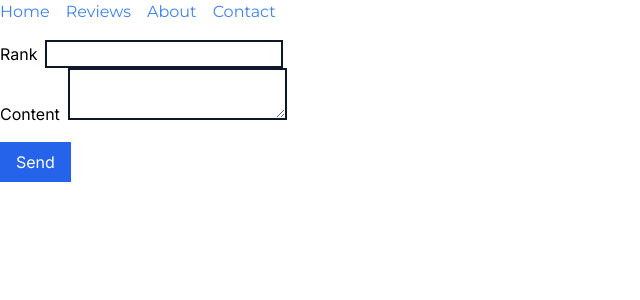
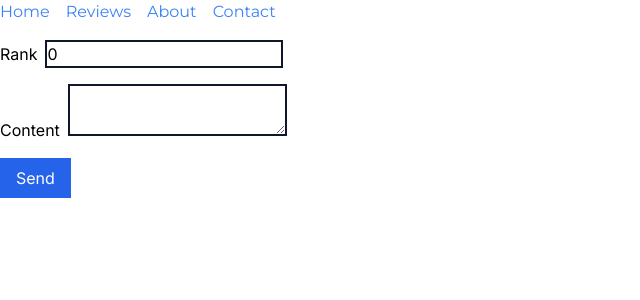
Before and after one commit to patrykomiotek/pcapp, a Next.js app: page /reviews/create in a window 1280 px wide. Shown: the top 300 px of the page, without its empty margins (0-640 px from the left). Built offline with nearby package versions, Linux system fonts and the light colour scheme; no server answers.

Commit message:
feat: client form validation

```diff
--- a/src/app/layout.tsx
+++ b/src/app/layout.tsx
@@ -1,10 +1,16 @@
 import type { Metadata } from "next";
 import { Inter } from "next/font/google";
+import localFont from "next/font/local";
 import "./globals.css";
 import { NavMenu } from "@/ui";
 import { Providers } from "./Providers";
 
 const inter = Inter({ subsets: ["latin"] });
+
+// const myFont = localFont({
+//   src: "https://fonts.googleapis.com/css2?family=Roboto:ital,wght@0,100;0,300;0,400;0,500;0,700;0,900;1,100;1,300;1,400;1,500;1,700;1,900&display=swap",
+// });
+// myFont.className
 
 export const metadata: Metadata = {
   title: "Create Next App",
--- a/src/app/reviews/create/actions.ts
+++ b/src/app/reviews/create/actions.ts
@@ -5,16 +5,42 @@ import { CreateReviewDto, createReviewSchema } from "@/types/Review";
 import { revalidatePath } from "next/cache";
 import { redirect } from "next/navigation";
 
-export const sendForm = async (data: FormData) => {
-  const review: CreateReviewDto = {
-    rank: parseInt(data.get("rank") as string, 10),
-    content: data.get("content") as string,
-  };
+// export const sendForm = async (data: FormData) => {
+//   const review: CreateReviewDto = {
+//     rank: parseInt(data.get("rank") as string, 10),
+//     content: data.get("content") as string,
+//   };
 
-  const validationResult = createReviewSchema.safeParse(review);
+//   const validationResult = createReviewSchema.safeParse(review);
+//   if (validationResult.success) {
+//     try {
+//       await createReview(review);
+//       console.log("success!");
+//     } catch (err) {
+//       console.error("createReviewError: ", err);
+//     }
+
+//     // revalidatePath("/reviews");
+//     redirect("/reviews");
+//     // return {}
+//   } else {
+//     console.error(validationResult.error);
+//     return { status: "Validation error" };
+//   }
+
+//   return null;
+// };
+
+export const sendForm = async (data: CreateReviewDto) => {
+  // const review: CreateReviewDto = {
+  //   rank: parseInt(data.get("rank") as string, 10),
+  //   content: data.get("content") as string,
+  // };
+
+  const validationResult = createReviewSchema.safeParse(data);
   if (validationResult.success) {
     try {
-      await createReview(review);
+      await createReview(data);
       console.log("success!");
     } catch (err) {
       console.error("createReviewError: ", err);
--- /dev/null
+++ b/src/app/reviews/create/page.copy.tsx
@@ -0,0 +1,49 @@
+"use client";
+
+import { FormEventHandler, useRef } from "react";
+import { sendForm } from "./actions";
+
+const CreateReviewPage = () => {
+  const formRef = useRef<HTMLFormElement>(null);
+
+  const sendFormAction: FormEventHandler = async (event) => {
+    // "use server";
+    event.preventDefault();
+
+    if (formRef.current) {
+      const data = new FormData(formRef.current);
+
+      const result = await sendForm(data);
+      console.log(result);
+    }
+  };
+
+  return (
+    <div className="container">
+      {/* <form action={sendFormAction}> */}
+      <form ref={formRef} onSubmit={sendFormAction}>
+        <div className="block mb-4">
+          <label htmlFor="rank">Rank</label>
+          <input
+            id="rank"
+            name="rank"
+            className="border-2 border-slate-900 ml-2"
+          />
+        </div>
+        <div className="block mb-4">
+          <label htmlFor="content">Content</label>
+          <textarea
+            id="content"
+            name="content"
+            className="border-2 border-slate-900 ml-2"
+          />
+        </div>
+        <button type="submit" className="py-2 px-4 bg-blue-600 text-white">
+          Send
+        </button>
+      </form>
+    </div>
+  );
+};
+
+export default CreateReviewPage;
--- a/src/app/reviews/create/page.tsx
+++ b/src/app/reviews/create/page.tsx
@@ -1,47 +1,9 @@
-"use client";
-
-import { FormEventHandler, useRef } from "react";
-import { sendForm } from "./actions";
+import { CreateReviewForm } from "@/components/CreateReviewForm";
 
 const CreateReviewPage = () => {
-  const formRef = useRef<HTMLFormElement>(null);
-
-  const sendFormAction: FormEventHandler = async (event) => {
-    // "use server";
-    event.preventDefault();
-
-    if (formRef.current) {
-      const data = new FormData(formRef.current);
-
-      const result = await sendForm(data);
-      console.log(result);
-    }
-  };
-
   return (
     <div className="container">
-      {/* <form action={sendFormAction}> */}
-      <form ref={formRef} onSubmit={sendFormAction}>
-        <div>
-          <label htmlFor="rank">Rank</label>
-          <input
-            id="rank"
-            name="rank"
-            className="border-2 border-slate-900 ml-2"
-          />
-        </div>
-        <div className="block mb-4">
-          <label htmlFor="content">Content</label>
-          <textarea
-            id="content"
-            name="content"
-            className="border-2 border-slate-900 ml-2"
-          />
-        </div>
-        <button type="submit" className="py-2 px-4 bg-blue-600 text-white">
-          Send
-        </button>
-      </form>
+      <CreateReviewForm />
     </div>
   );
 };
--- /dev/null
+++ b/src/components/CreateReviewForm/CreateReviewForm.tsx
@@ -0,0 +1,63 @@
+"use client";
+
+import { useForm, type SubmitHandler } from "react-hook-form";
+import { zodResolver } from "@hookform/resolvers/zod";
+import { sendForm } from "@/app/reviews/create/actions";
+import { FormEventHandler, useRef } from "react";
+import { createReviewSchema, type CreateReviewDto } from "@/types/Review";
+
+export const CreateReviewForm = () => {
+  const formRef = useRef<HTMLFormElement>(null);
+  const {
+    register,
+    handleSubmit,
+    formState: { errors },
+  } = useForm<CreateReviewDto>({
+    resolver: zodResolver(createReviewSchema),
+    // reValidateMode: "onSubmit",
+  });
+
+  const handleClientForm: SubmitHandler<CreateReviewDto> = async (data) => {
+    // "use server";
+    // event.preventDefault();
+
+    // if (formRef.current) {
+    //   const data = new FormData(formRef.current);
+
+    //   const result = await sendForm(data);
+    //   console.log(result);
+    // }
+
+    const result = await sendForm(data);
+  };
+
+  return (
+    <form ref={formRef} onSubmit={handleSubmit(handleClientForm)}>
+      <div className="block mb-4">
+        <label htmlFor="rank">Rank</label>
+        <input
+          id="rank"
+          type="number"
+          className="border-2 border-slate-900 ml-2"
+          defaultValue={0}
+          {...register("rank", { valueAsNumber: true })}
+        />
+        {errors.rank && <p className="text-red-400">{errors.rank.message}</p>}
+      </div>
+      <div className="block mb-4">
+        <label htmlFor="content">Content</label>
+        <textarea
+          id="content"
+          {...register("content")}
+          className="border-2 border-slate-900 ml-2"
+        />
+        {errors.content && (
+          <p className="text-red-400">{errors.content.message}</p>
+        )}
+      </div>
+      <button type="submit" className="py-2 px-4 bg-blue-600 text-white">
+        Send
+      </button>
+    </form>
+  );
+};
--- /dev/null
+++ b/src/components/CreateReviewForm/index.ts
@@ -0,0 +1 @@
+export { CreateReviewForm } from "./CreateReviewForm";
```
